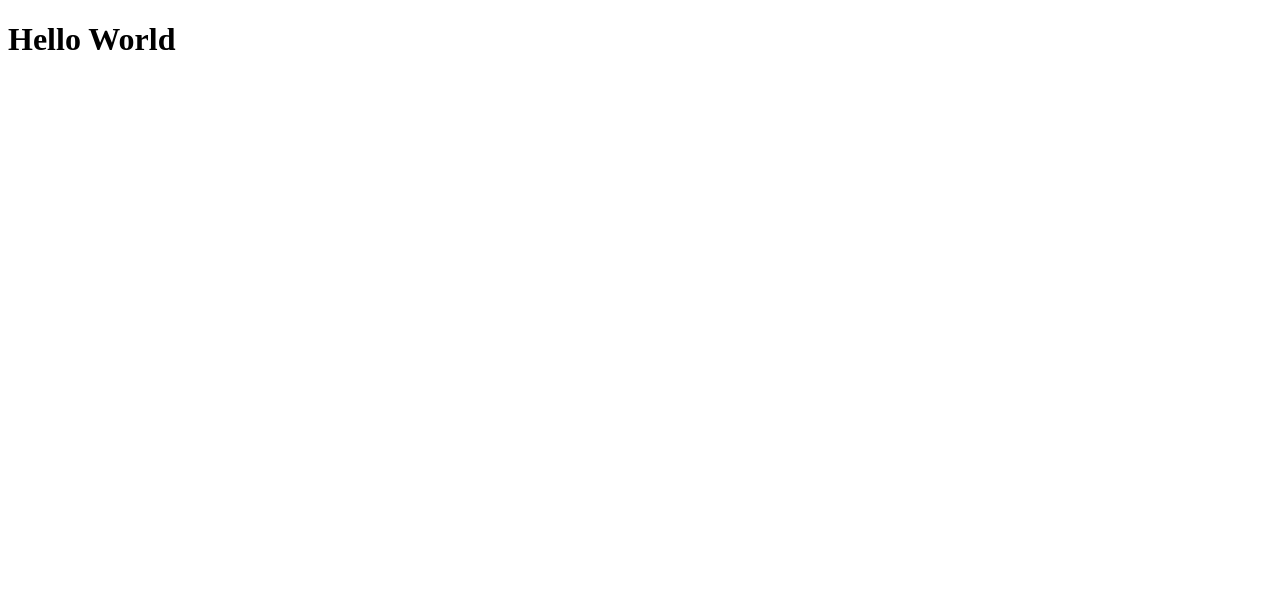
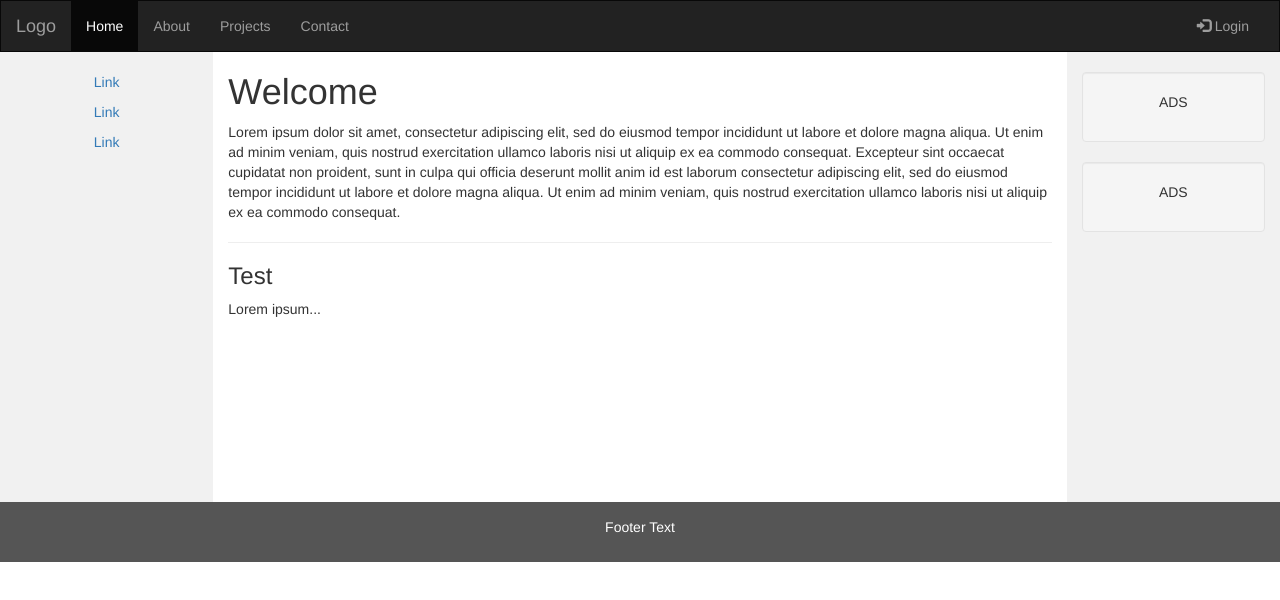
Before and after one commit to pigsnsheep/pigsnsheep.github.io, a plain HTML site: page index.html in a window 1280 px wide. Drawn offline with nearby package versions, Linux system fonts and the light colour scheme.

Commit message:
Update index.html

```diff
--- a/index.html
+++ b/index.html
@@ -1,9 +1,100 @@
 <!DOCTYPE html>
-<html>
-  <head>
-    <meta charset="utf-8">
-  </head>
-  <body>
-    <h1> Hello World </h1>
-  </body>
+<html lang="en">
+<head>
+  <title>Bootstrap Example</title>
+  <meta charset="utf-8">
+  <meta name="viewport" content="width=device-width, initial-scale=1">
+  <link rel="stylesheet" href="https://maxcdn.bootstrapcdn.com/bootstrap/3.4.1/css/bootstrap.min.css">
+  <script src="https://ajax.googleapis.com/ajax/libs/jquery/3.6.0/jquery.min.js"></script>
+  <script src="https://maxcdn.bootstrapcdn.com/bootstrap/3.4.1/js/bootstrap.min.js"></script>
+  <style>
+    /* Remove the navbar's default margin-bottom and rounded borders */
+    .navbar {
+      margin-bottom: 0;
+      border-radius: 0;
+    }
+
+    /* Set height of the grid so .sidenav can be 100% (adjust as needed) */
+    .row.content {height: 450px}
+
+    /* Set gray background color and 100% height */
+    .sidenav {
+      padding-top: 20px;
+      background-color: #f1f1f1;
+      height: 100%;
+    }
+
+    /* Set black background color, white text and some padding */
+    footer {
+      background-color: #555;
+      color: white;
+      padding: 15px;
+    }
+
+    /* On small screens, set height to 'auto' for sidenav and grid */
+    @media screen and (max-width: 767px) {
+      .sidenav {
+        height: auto;
+        padding: 15px;
+      }
+      .row.content {height:auto;}
+    }
+  </style>
+</head>
+<body>
+
+<nav class="navbar navbar-inverse">
+  <div class="container-fluid">
+    <div class="navbar-header">
+      <button type="button" class="navbar-toggle" data-toggle="collapse" data-target="#myNavbar">
+        <span class="icon-bar"></span>
+        <span class="icon-bar"></span>
+        <span class="icon-bar"></span>
+      </button>
+      <a class="navbar-brand" href="#">Logo</a>
+    </div>
+    <div class="collapse navbar-collapse" id="myNavbar">
+      <ul class="nav navbar-nav">
+        <li class="active"><a href="#">Home</a></li>
+        <li><a href="#">About</a></li>
+        <li><a href="#">Projects</a></li>
+        <li><a href="#">Contact</a></li>
+      </ul>
+      <ul class="nav navbar-nav navbar-right">
+        <li><a href="#"><span class="glyphicon glyphicon-log-in"></span> Login</a></li>
+      </ul>
+    </div>
+  </div>
+</nav>
+
+<div class="container-fluid text-center">
+  <div class="row content">
+    <div class="col-sm-2 sidenav">
+      <p><a href="#">Link</a></p>
+      <p><a href="#">Link</a></p>
+      <p><a href="#">Link</a></p>
+    </div>
+    <div class="col-sm-8 text-left">
+      <h1>Welcome</h1>
+      <p>Lorem ipsum dolor sit amet, consectetur adipiscing elit, sed do eiusmod tempor incididunt ut labore et dolore magna aliqua. Ut enim ad minim veniam, quis nostrud exercitation ullamco laboris nisi ut aliquip ex ea commodo consequat. Excepteur sint occaecat cupidatat non proident, sunt in culpa qui officia deserunt mollit anim id est laborum consectetur adipiscing elit, sed do eiusmod tempor incididunt ut labore et dolore magna aliqua. Ut enim ad minim veniam, quis nostrud exercitation ullamco laboris nisi ut aliquip ex ea commodo consequat.</p>
+      <hr>
+      <h3>Test</h3>
+      <p>Lorem ipsum...</p>
+    </div>
+    <div class="col-sm-2 sidenav">
+      <div class="well">
+        <p>ADS</p>
+      </div>
+      <div class="well">
+        <p>ADS</p>
+      </div>
+    </div>
+  </div>
+</div>
+
+<footer class="container-fluid text-center">
+  <p>Footer Text</p>
+</footer>
+
+</body>
 </html>
```
